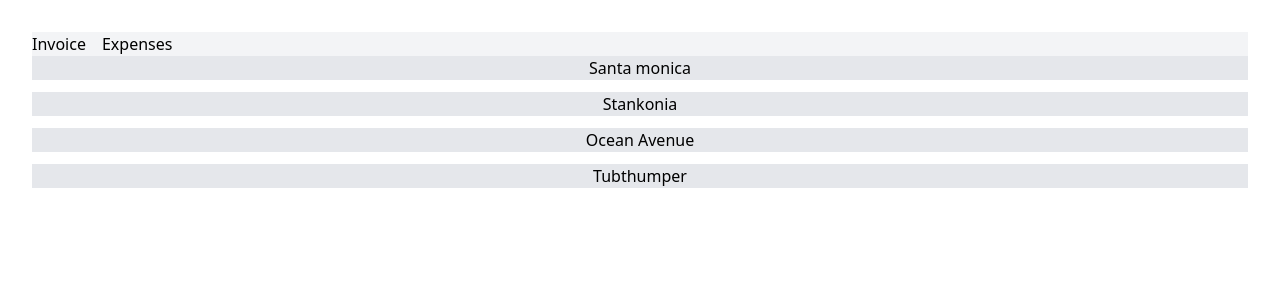
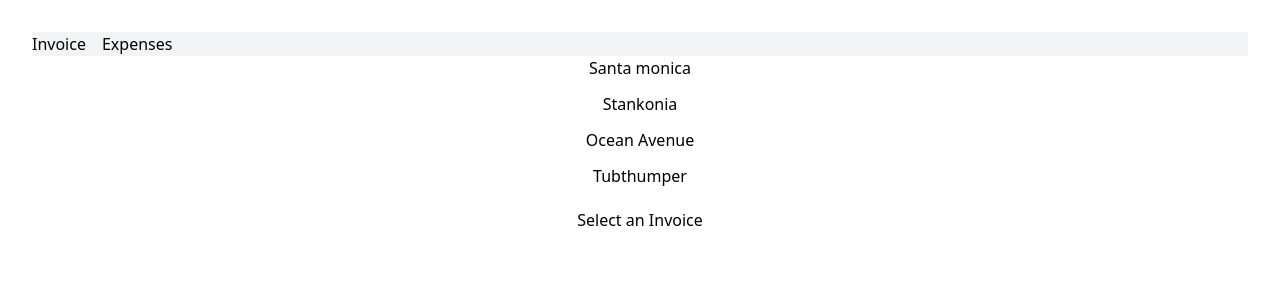
Before and after one commit to NRotondaro/react-router-app, a React (Vite) app: page /invoices in a window 1280 px wide. Shown: the top 300 px of the page. Built offline with nearby package versions, Linux system fonts and the light colour scheme.

Commit message:
feat: add NavLink component

```diff
--- a/src/components/invoices.tsx
+++ b/src/components/invoices.tsx
@@ -1,4 +1,4 @@
-import { Link, Outlet } from 'react-router-dom';
+import { Link, NavLink, Outlet } from 'react-router-dom';
 import { invoices } from '../data/data';
 
 export default function Invoices() {
@@ -6,14 +6,15 @@
     <main className='text-center'>
       <div className='flex flex-col gap-3'>
         {invoices.map((invoice) => (
-          <Link
-            className='bg-gray-200'
+          <NavLink
+            className={({ isActive }) =>
+              isActive ? 'text-red-400 bg-gray-200' : ''
+            }
             to={`/invoices/${invoice.number}`}
             key={invoice.number}
-            target='_blank'
           >
             {invoice.name}
-          </Link>
+          </NavLink>
         ))}
       </div>
 
--- a/src/main.tsx
+++ b/src/main.tsx
@@ -12,8 +12,17 @@
   <BrowserRouter>
     <Routes>
       <Route path='/' element={<App />}>
-        <Route path='/invoices' element={<Invoices />} />
-        <Route path='/invoices/:invoiceId' element={<Bills />} />
+        <Route path='/invoices' element={<Invoices />}>
+          <Route
+            index
+            element={
+              <main className='text-center py-5'>
+                <p>Select an Invoice</p>
+              </main>
+            }
+          />
+          <Route path=':invoiceId' element={<Bills />} />
+        </Route>
         <Route path='/expenses' element={<Expenses />} />
         <Route
           path='*'
```
